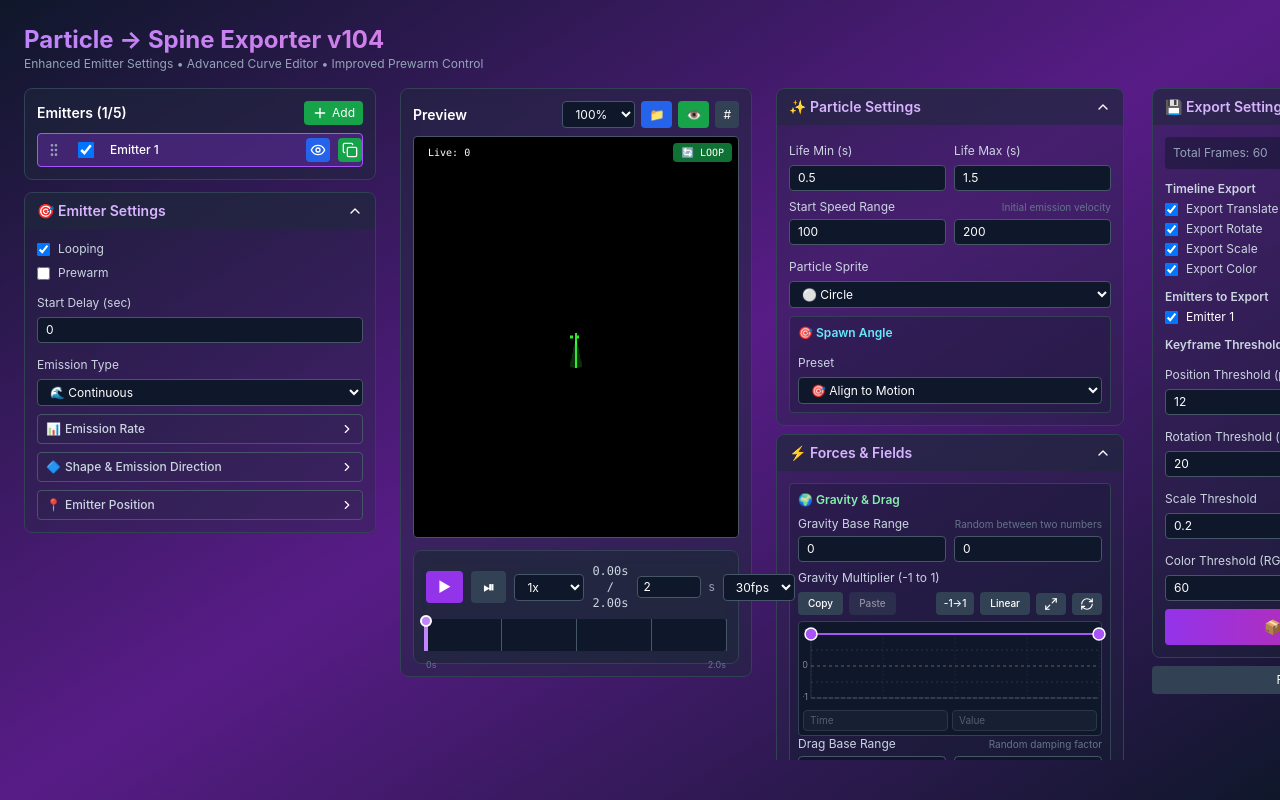
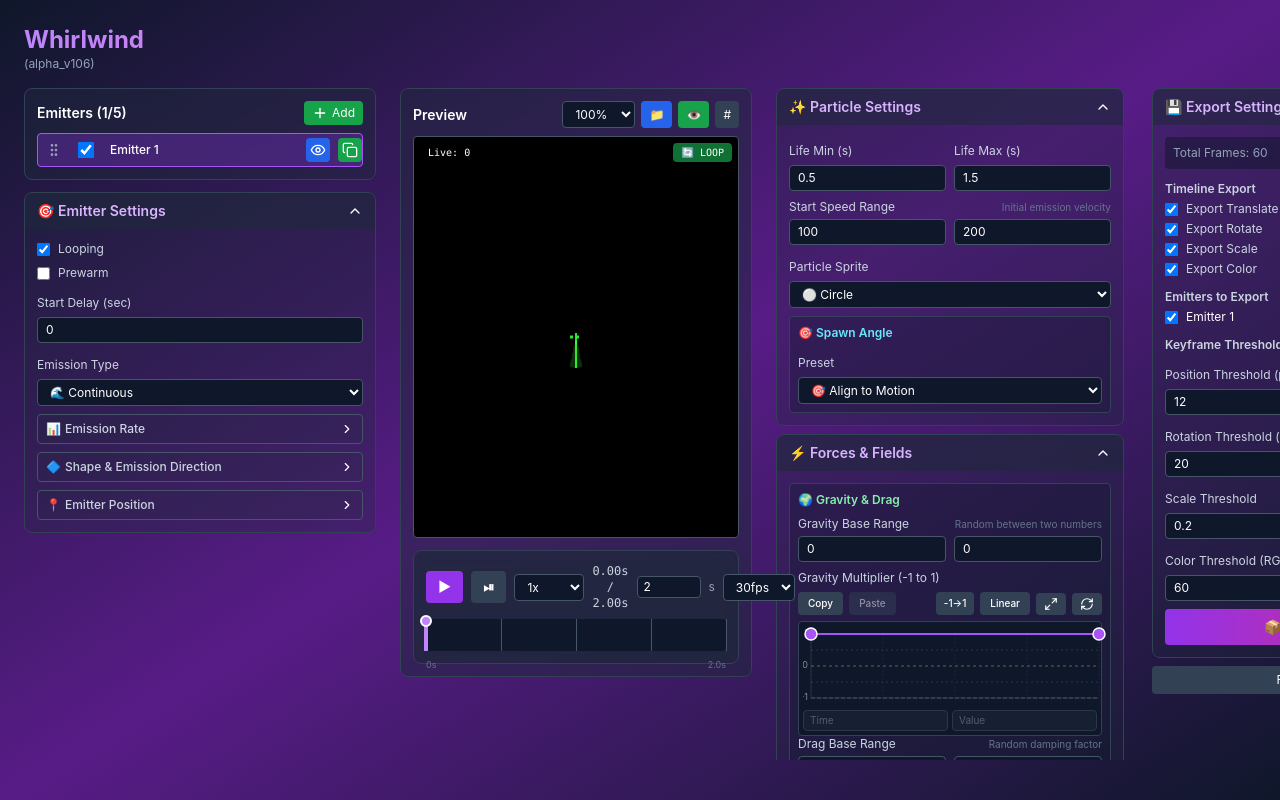
Before and after one commit to gantaki/SpineParticleExporter, a React (Vite) app: page / in a window 1280 px wide. Shown: the top 800 px of the page. Built offline with nearby package versions, Linux system fonts and the light colour scheme; the HTML template or start-up script is replaced by a standard one.

Commit message:
Update App.tsx

```diff
--- a/src/App.tsx
+++ b/src/App.tsx
@@ -105,10 +105,10 @@
         {/* Header */}
         <header className="mb-4">
           <h1 className="text-2xl font-bold bg-gradient-to-r from-purple-400 to-pink-400 bg-clip-text text-transparent">
-            Particle → Spine Exporter v104
+           Whirlwind
           </h1>
           <p className="text-xs text-slate-400">
-            Enhanced Emitter Settings • Advanced Curve Editor • Improved Prewarm Control
+            (alpha_v106)
           </p>
         </header>
 
```
